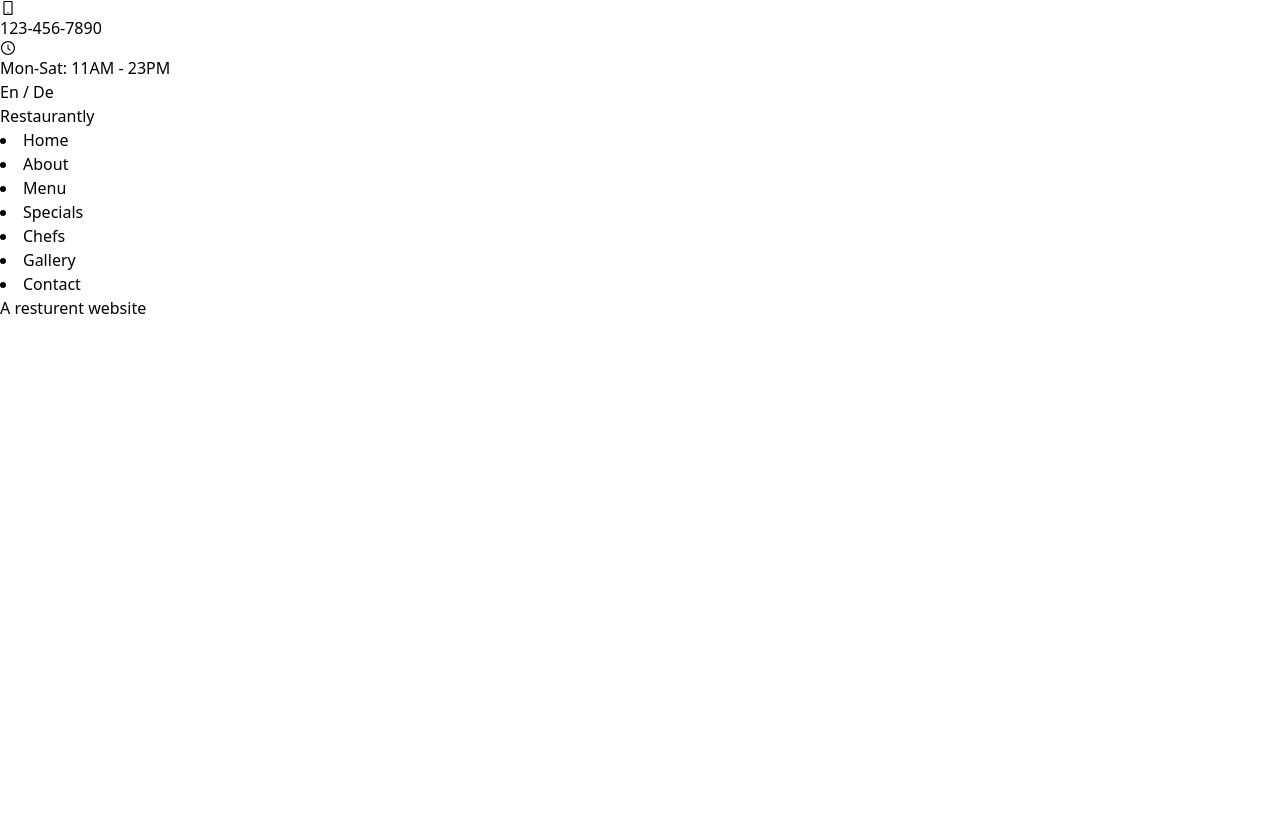
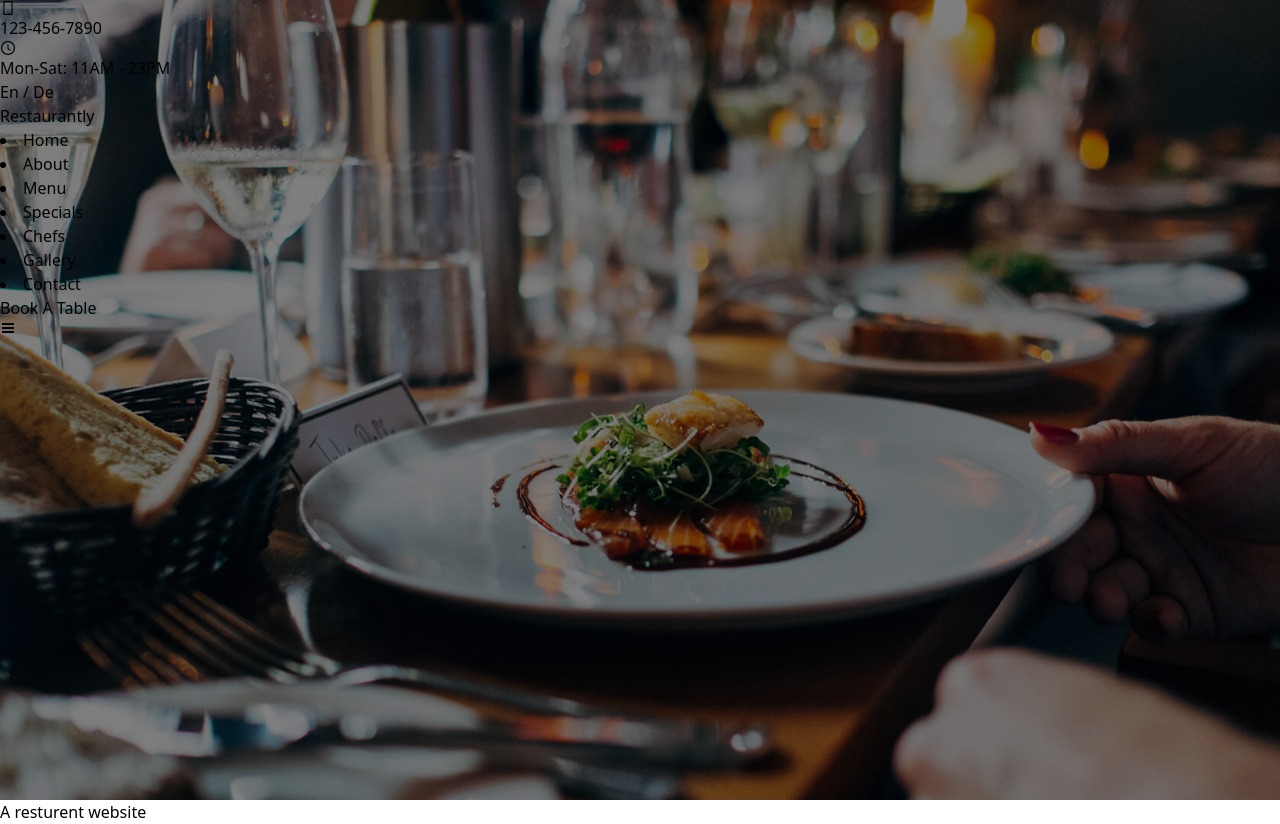
Before and after one commit to sakib-h/restaurantly, a Next.js app: page / in a window 1280 px wide. Before the commit the page ends 800 px from the top, so only its background shows below. Built offline with nearby package versions, Linux system fonts and the light colour scheme; a web font is replaced by a local one.

Commit message:
working on navbar

```diff
--- a/Components/Layout.jsx
+++ b/Components/Layout.jsx
@@ -1,10 +1,11 @@
 import React from "react";
+import Hero from "../Sections/Hero";
 import Navbar from "./Navbar";
 
 const Layout = ({ children }) => {
 	return (
 		<>
-			<Navbar />
+			<Hero />
 
 			{children}
 		</>
--- a/Components/Navbar.jsx
+++ b/Components/Navbar.jsx
@@ -1,6 +1,7 @@
 import React from "react";
 import { AiOutlineMobile } from "react-icons/ai";
 import { AiOutlineClockCircle } from "react-icons/ai";
+import { GoThreeBars } from "react-icons/go";
 const Navbar = () => {
 	const navLinks = [
 		{ name: "Home", url: "home" },
@@ -12,10 +13,10 @@ const Navbar = () => {
 		{ name: "Contact", url: "contact" },
 	];
 	return (
-		<div className="w-full ">
-			<div className="container flex justify-between items-center mx-auto">
-				<div className="flex items-center">
-					<div className="flex items-center pr-5">
+		<div className="w-full relative z-1">
+			<div className="container flex justify-center  md:justify-between items-center">
+				<div className="flex justify-center items-center my-2">
+					<div className="flex   items-center pr-5">
 						<AiOutlineMobile className="text-[#cda45e]" />
 						<a href="tel:123-456-7890" className="text-[#ffffff]">
 							123-456-7890
@@ -29,28 +30,37 @@ const Navbar = () => {
 						</span>
 					</div>
 				</div>
-				<div>
+				<div className="hidden md:block">
 					<button>En</button> / <button>De</button>
 				</div>
 			</div>
 
-			<mav className="bg-[#0c0b0999] flex py-4 border-b-1 border-[#0c0b0999] sticky-0">
-				<div className="container flex justify-between items center ">
+			<mav className="bg-[#0c0b0999] flex py-4 border-b-1 border-[#0c0b0999] sticky-0 text-[#ffffff] ">
+				<div className="container flex justify-between items-center">
 					<div>
 						<a
 							href="#"
-							className="font-Poppins text-[#ffffff] font-300 text-[28px] decoration-none ">
+							className="font-Poppins font-300 text-[28px] decoration-none ">
 							Restaurantly
 						</a>
 					</div>
-					<div className="flex flex-1 justify-evenly items-center ">
+					<div className="hidden lg:flex flex-1 justify-evenly items-center ">
 						{navLinks.map((link) => (
-							<li key={link.url} className="list-none">
+							<li
+								key={link.url}
+								className="list-none text-[14px] font-[400]  hover:text-[#d9ba85] hover:transition ease duration-[0.3s]">
 								<a href={`#${link.url}`}>{link.name}</a>
 							</li>
 						))}
 					</div>
-					<div></div>
+					<div className="hidden lg:flex border-2 border-[#cda45e] rounded-[50px] hover:bg-[#cda45e] hover:transition ease duration-[0.3s]">
+						<button className="uppercase px-5 py-2 ">
+							Book A Table
+						</button>
+					</div>
+					<div className="flex lg:hidden ">
+						<GoThreeBars className="text-[#ffffff] text-[28px] " />
+					</div>
 				</div>
 			</mav>
 		</div>
--- /dev/null
+++ b/Sections/Hero.jsx
@@ -0,0 +1,12 @@
+import React from "react";
+import Navbar from "../Components/Navbar";
+
+const Hero = () => {
+	return (
+		<section className="hero">
+			<Navbar />
+		</section>
+	);
+};
+
+export default Hero;
--- a/styles/globals.css
+++ b/styles/globals.css
@@ -15,12 +15,33 @@ body {
 	box-sizing: border-box;
 }
 
+.hero {
+	position: relative;
+	min-height: 100vh;
+	background-image: url("../assets/images/hero-bg.jpg");
+	background-size: cover;
+	background-position: center;
+	background-repeat: no-repeat;
+	background-attachment: fixed;
+	z-index: -1;
+}
+.hero::before {
+	content: "";
+	position: absolute;
+	top: 0;
+	bottom: 0;
+	left: 0;
+	right: 0;
+	background-color: rgba(0, 0, 0, 0.5);
+	z-index: 0;
+}
+
 @tailwind base;
 @tailwind components;
 @tailwind utilities;
 
 @layer components {
 	.container {
-		@apply w-[70%] mx-auto;
+		@apply w-[90%] md:w-[75%] mx-auto;
 	}
 }
```
